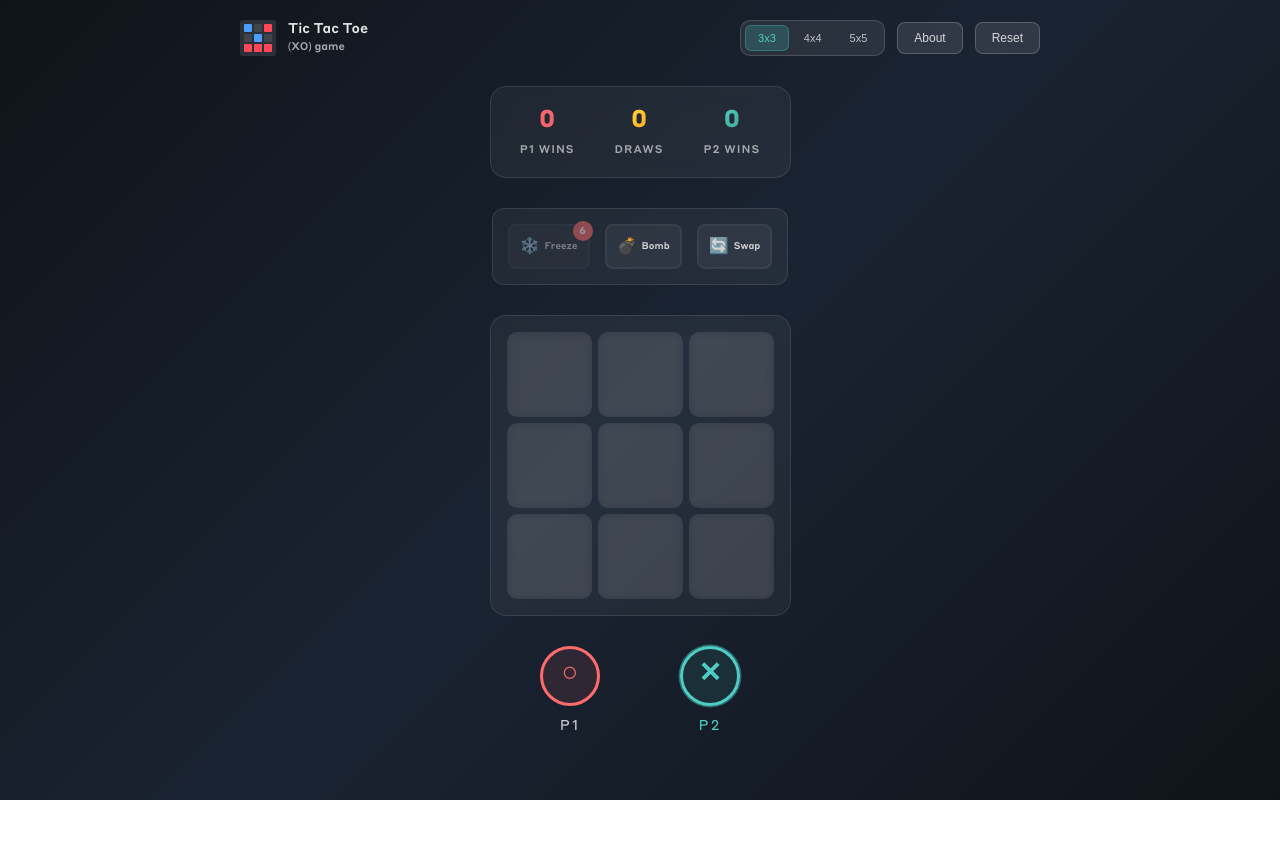
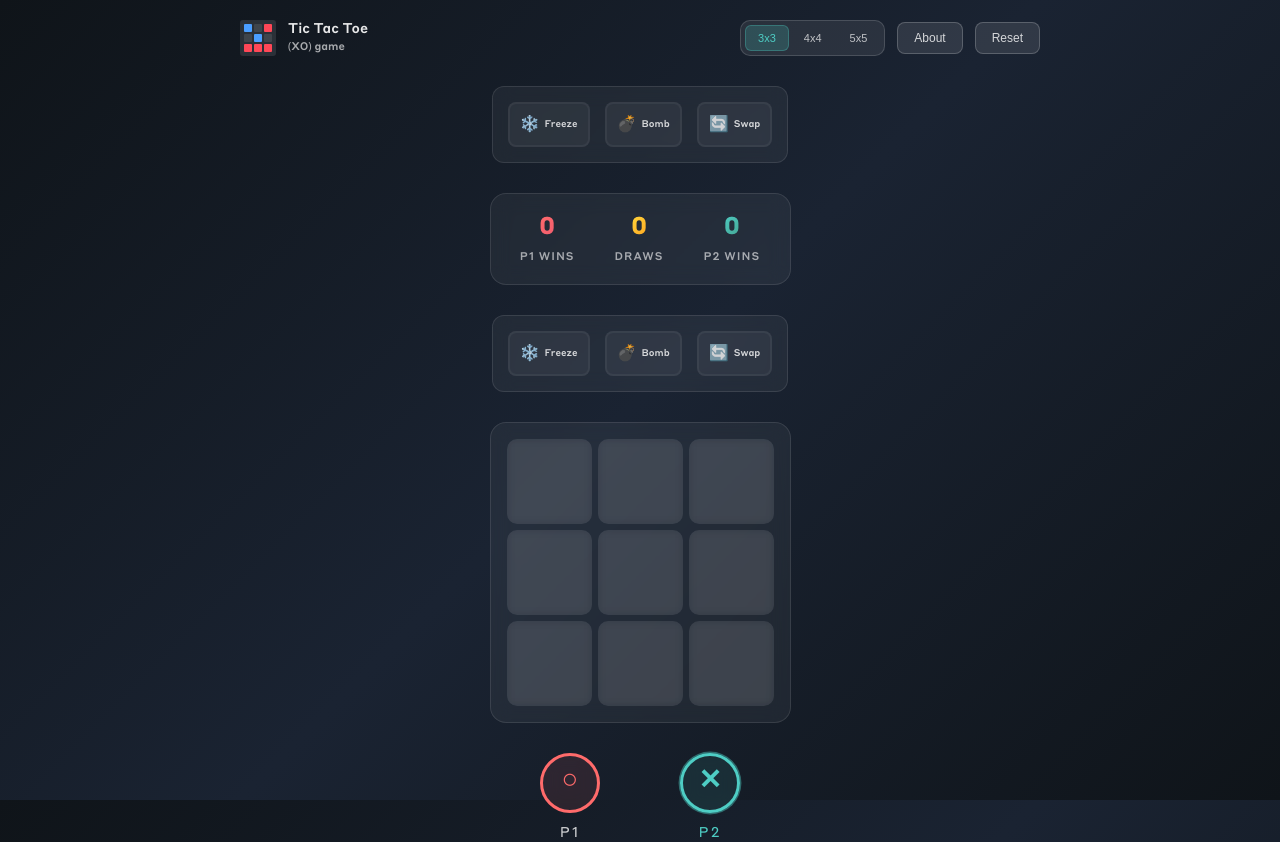
Before and after one commit to mahmoudalnkeeb/tic-tac-toe-multiplayer, a Next.js app: page / in a window 1280 px wide. Before the commit the page ends 800 px from the top, so only its background shows below. Built offline with nearby package versions, Linux system fonts and the light colour scheme.

Commit message:
feat(PowerUps): add player prop to distinguish power-ups by player

```diff
--- a/src/components/XOGame/PowerUps/PowerUps.jsx
+++ b/src/components/XOGame/PowerUps/PowerUps.jsx
@@ -1,9 +1,11 @@
 import s from "./PowerUps.module.scss";
 
-const PowerUps = () => {
+const PowerUps = ({ player }) => {
+  const p1Class = player === "p1" ? s.p1 : "";
+
   return (
-    <div className={s.powerUps}>
-      <div className={`${s.powerUp} ${true ? s.disabled : ""}`}>
+    <div className={`${s.powerUps} ${p1Class}`}>
+      <div className={`${s.powerUp} ${false ? s.disabled : ""}`}>
         <span className={s.icon}>❄️</span>
         <span className={s.powerName}>Freeze</span>
         <span className={s.coolDown}>6</span>
--- a/src/components/XOGame/PowerUps/PowerUps.module.scss
+++ b/src/components/XOGame/PowerUps/PowerUps.module.scss
@@ -26,12 +26,18 @@
     opacity: .5;
     cursor: not-allowed;
   }
+}
 
-  &:not(.disabled):hover {
-    background-color: rgba(255, 255, 255, 0.1);
-    border-color: #4ecdc4;
-    box-shadow: 0 5px 15px rgba(78, 205, 196, 0.2);
-  }
+.powerUps .powerUp:not(.disabled):hover {
+  background-color: rgba(255, 255, 255, 0.1);
+  border-color: #4ecdc4;
+  box-shadow: 0 5px 15px rgba(78, 205, 196, 0.2);
+}
+
+.powerUps.p1 .powerUp:not(.disabled):hover {
+  background-color: rgba(255, 255, 255, 0.1);
+  border-color: #ff6b6b;
+  box-shadow: 0 5px 15px rgba(255, 107, 107, 0.2);
 }
 
 .powerUps .powerUp .icon {
--- a/src/components/XOGame/XOGame.jsx
+++ b/src/components/XOGame/XOGame.jsx
@@ -9,8 +9,9 @@ import s from "./XOGame.module.scss";
 const XOGame = () => {
   return (
     <section className={s.game}>
+      <PowerUps player="p1" />
       <GameStats />
-      <PowerUps />
+      <PowerUps player="p2" />
       <XOBoard />
       <PlayerTurnIndicator />
     </section>
```
